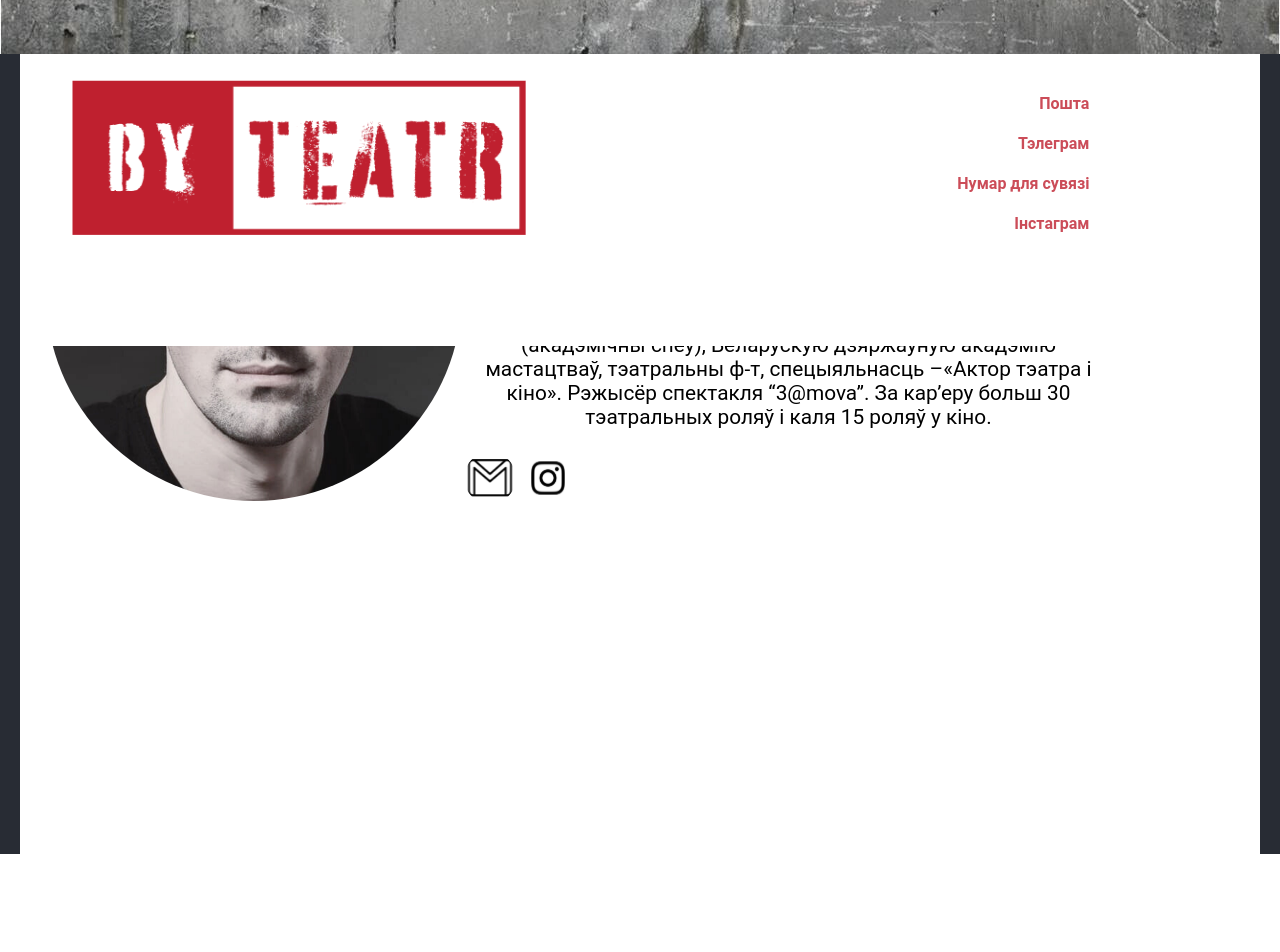
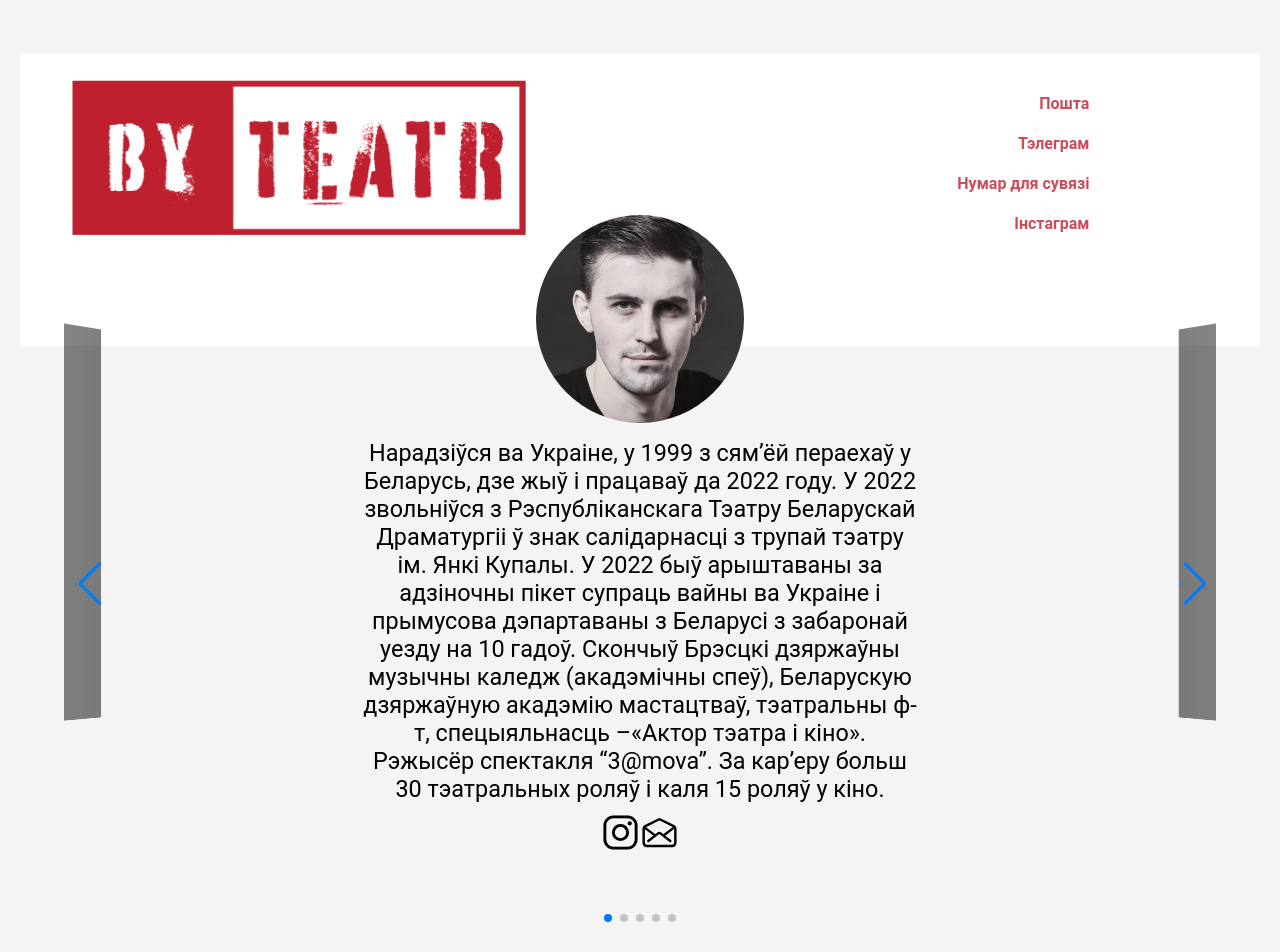
Before and after one commit to atenobi/by_theatre, a React (Create React App) app: page / in a window 1280 px wide. Shown: the part 746-1698 px from the top of the page. Before the commit the page ends 1600 px from the top, so only its background shows below. Built offline with nearby package versions, Linux system fonts and the light colour scheme.

Commit message:
add comand slider

```diff
--- a/package.json
+++ b/package.json
@@ -12,6 +12,7 @@
     "react-bootstrap": "^2.10.1",
     "react-dom": "^18.2.0",
     "react-scripts": "5.0.1",
+    "swiper": "^11.0.7",
     "web-vitals": "^2.1.4"
   },
   "scripts": {
@@ -20,8 +21,7 @@
     "test": "react-scripts test",
     "eject": "react-scripts eject",
     "predeploy": "npm run build",
-     "deploy": "gh-pages -d build"
-
+    "deploy": "gh-pages -d build"
   },
   "eslintConfig": {
     "extends": [
--- a/public/index.html
+++ b/public/index.html
@@ -4,13 +4,11 @@
     <meta charset="utf-8" />
     <meta name="viewport" content="width=device-width, initial-scale=1" />
     <meta name="theme-color" content="#000000" />
-    <meta
-      name="description"
-      content="Web site created using create-react-app"
-    />
     <title>By Teatr</title>
   </head>
   <body>
     <div id="root"></div>
+    <script type="module" src="https://unpkg.com/ionicons@7.1.0/dist/ionicons/ionicons.esm.js"></script>
+    <script nomodule src="https://unpkg.com/ionicons@7.1.0/dist/ionicons/ionicons.js"></script>
   </body>
 </html>
--- a/src/App.css
+++ b/src/App.css
@@ -2,19 +2,8 @@
   text-align: center;
 }
 
-.App-logo {
-  height: 40vmin;
-  pointer-events: none;
-}
-
-@media (prefers-reduced-motion: no-preference) {
-  .App-logo {
-    animation: App-logo-spin infinite 20s linear;
-  }
-}
-
 .App-header {
-  background-color: #282c34;
+  background-color: #f4f4f4;
   min-height: 100vh;
   display: flex;
   flex-direction: column;
@@ -23,16 +12,3 @@
   font-size: calc(10px + 2vmin);
   color: white;
 }
-
-.App-link {
-  color: #61dafb;
-}
-
-@keyframes App-logo-spin {
-  from {
-    transform: rotate(0deg);
-  }
-  to {
-    transform: rotate(360deg);
-  }
-}
--- a/src/App.js
+++ b/src/App.js
@@ -1,7 +1,8 @@
 import './App.css';
-import Comand from './components/Comand/Comand';
+// import Comand from './components/Comand/Comand';
 import Footer from './components/Footer/Footer';
 import Header from './components/Header/Header';
+import Slider from './components/Slider/Slider';
 
 
 function App() {
@@ -11,9 +12,10 @@ function App() {
         <div className='container header_container'>
           <Header/>
         </div>
-        <div className='container'>
+        {/* <div className='container'>
             <Comand/>
-          </div>
+        </div> */}
+        <Slider/>
         <Footer/>
       </header>
     </div>
--- a/src/components/Comand/index.css
+++ b/src/components/Comand/index.css
@@ -41,7 +41,7 @@
 
 .comand_button {
     width: 100%;
-    height: 100%;
+    height: 70%;
     background-color: transparent;
     cursor: pointer;
     display: flex;
--- /dev/null
+++ b/src/components/Slider/Slider.jsx
@@ -0,0 +1,71 @@
+import React from "react";
+import {Swiper, SwiperSlide} from "swiper/react";
+
+import "./index.css"
+
+import "swiper/css";
+import "swiper/css/effect-coverflow";
+import "swiper/css/pagination";
+import "swiper/css/navigation";
+
+import {EffectCoverflow, Pagination, Navigation} from "swiper/modules";
+
+import comand from "../../content/comand/comand";
+
+const Slider = () => {
+    return (
+        <div className = "custom_swiper">
+        <h1 className="comand_slider_title">Каманда</h1>
+        <Swiper
+            effect={ "coverflow" }
+            grabCursor={true}
+            centeredSlides={true}
+            loop={true}
+            slidesPerView={"auto"}
+            cowerflowEffect = {
+                {
+                    rotate: 0,
+                    stretch: 0,
+                    depth: 100,
+                    modifier: 2.5,
+                }
+            }
+            pagination={{el: ".swiper-pagination", clickable: true}}
+            navigation={{
+                nextEl: ".swiper-button-next",
+                prevEl: ".swiper-button-prev",
+                clickable: true,
+            }}
+            modules={[EffectCoverflow, Pagination, Navigation]}
+            className="swiper_container"
+        >
+        {comand.map(element => {
+            return(
+            <SwiperSlide >
+                <img className="slider_image" src={element.photo} alt={element.name}></img>
+                <p className="slider_text">{element.bio}</p>
+                <div className="slider_icon_container">
+                   <a className="slider_link_icon" href={element.insta}><ion-icon name="logo-instagram"></ion-icon></a>
+                   <a className="slider_link_icon" href={element.mail}><ion-icon name="mail-open-outline"></ion-icon></a>
+                </div>
+            </SwiperSlide>
+            )
+            })
+        }
+
+        <div className="slider-controller">
+            <div className="swiper-button-prev slider-arrow">
+                <ion-icon name="arrow-back-outline"></ion-icon>
+            </div>
+            <div className="swiper-button-next slider-arrow">
+                <ion-icon name="arrow-forward-outline"></ion-icon>
+            </div>
+            <div className="swiper-pagination"></div>
+        </div>
+        </Swiper>
+
+        </div>
+    )
+};
+
+export default Slider;
--- /dev/null
+++ b/src/components/Slider/index.css
@@ -0,0 +1,38 @@
+.comand_slider_title {
+    font-size: 2em;
+    padding: 10px;
+    margin: 5rem auto;
+    color: black;
+    font-family: Roboto, sans-serif;
+}
+
+.custom_swiper {
+    max-width: 1240px;
+    width: 90%;
+}
+
+.slider_text {
+    color: black;
+    width: 50%;
+    padding: 10px;
+    font-size: .9em;
+    font-family: Roboto, sans-serif;
+    margin: 0 auto;
+}
+
+.slider_image {
+    width: 13rem;
+    height: 13rem;
+    border-radius: 50%;
+}
+
+.slider_link_icon {
+    text-decoration: none;
+    color: black;
+    font-size: 1.5em;
+}
+
+.swiper-pagination {
+    position: relative !important;
+    margin: 1rem auto;
+}
--- a/src/index.css
+++ b/src/index.css
@@ -37,8 +37,8 @@ code {
 }
 
 .header_container {
-  min-width: 100%;
-  max-height: 100vh;
+  min-width: 80vw;
+  max-height: 90vh;
   background-image: url("../src/images/bg_photo_cracked_wall.jpg");
 }
 
--- a/src/index.js
+++ b/src/index.js
@@ -11,7 +11,4 @@ root.render(
   </React.StrictMode>
 );
 
-// If you want to start measuring performance in your app, pass a function
-// to log results (for example: reportWebVitals(console.log))
-// or send to an analytics endpoint. Learn more: https://bit.ly/CRA-vitals
 reportWebVitals();
```
Also changed, not shown: 1 other file (tests, documents, lock files or other folders).
